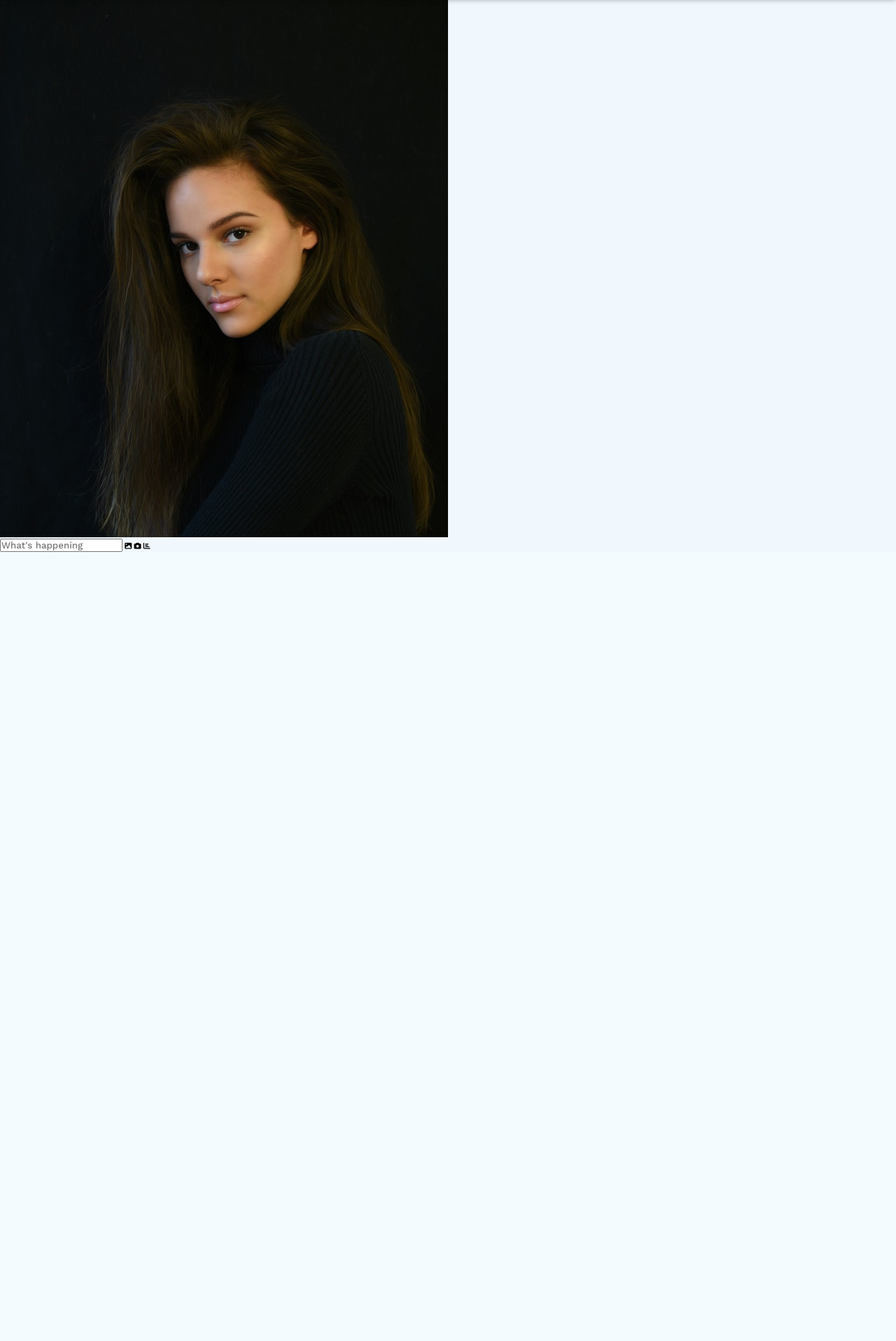
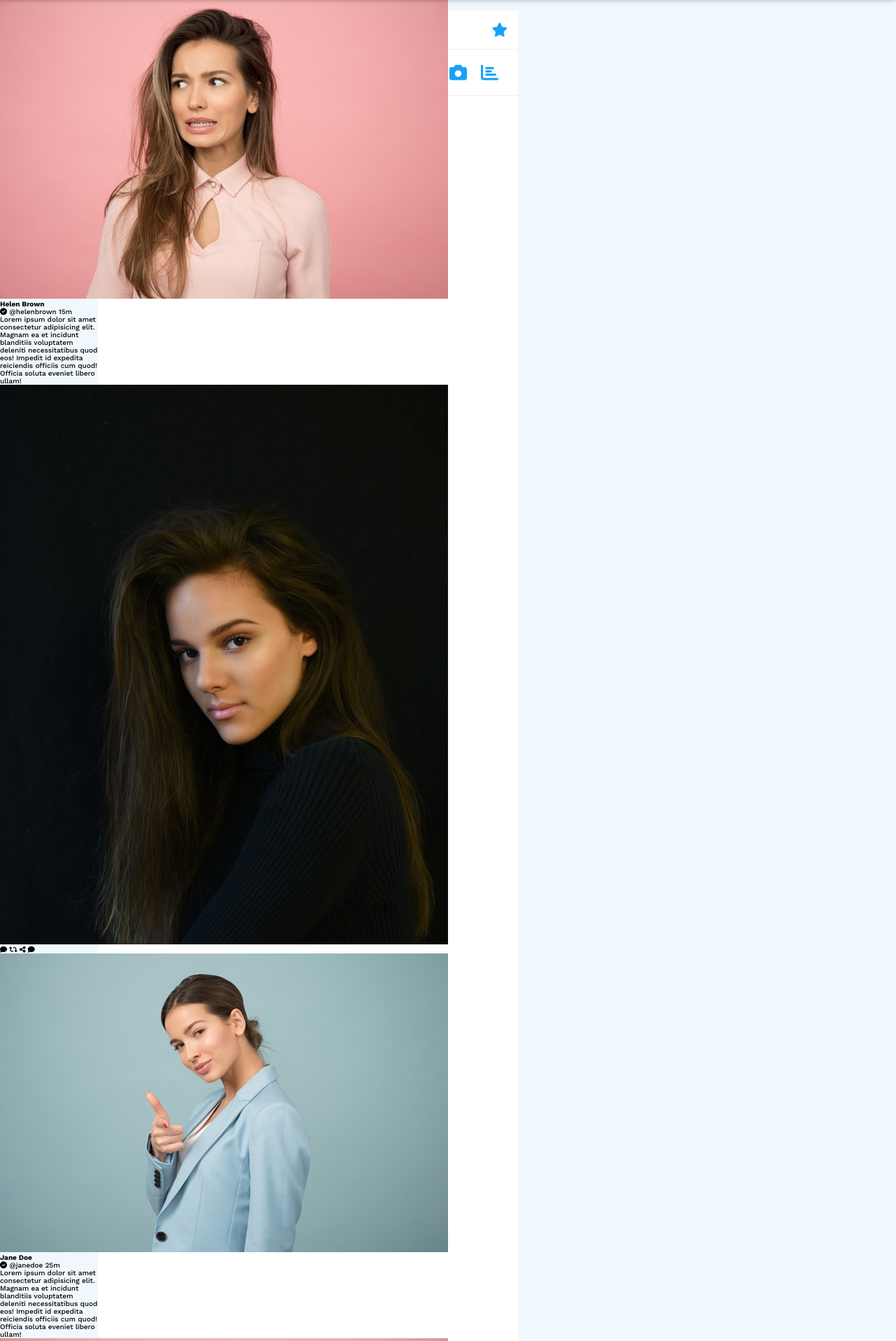
Before and after one commit to Chizaram-Igolo/twitter-clone, a PHP site: page /index.html in a window 1280 px wide. Shown: the part 65-1982 px from the top of the page at 70% size. Before the commit the page ends 854 px from the top, so only its background shows below. Run offline with PHP 8.4, Linux system fonts and the light colour scheme; some libraries are stand-ins or nearby versions.

Commit message:
🌱 Create posts section

```diff
--- a/index.html
+++ b/index.html
@@ -136,20 +136,149 @@
         </nav>
 
         <!-- feeds content -->
-        div
-        <div class="feeds-header" stype="padding-top:6.5rem">
+        <div class="feeds-content">
+            <div class="feeds-header">
                 <div class="header-top">
                     <h4>Home</h4>
                     <i class="fas fa-star"></i>
                 </div>
                 <div class="header-post">
                     <div class="header-img-wrapper">
-                    <img src="./images/user1.jpg" alt="">
+                        <img src="./images/user1.jpg" alt="" />
                     </div>
                     <input type="text" placeholder="What's happening" />
                     <i class="fas fa-image"></i>
                     <i class="fas fa-camera"></i>
                     <i class="fas fa-chart-bar"></i>
+                </div>
+            </div>
+
+            <div class="posts">
+                <div class="post">
+                    <div class="user-avatar">
+                        <img src="./images/user2.jpg" alt="">
+                    </div>
+                    <div class="post-content">
+                        <div class="post-user-info">
+                            <h4>Helen Brown</h4>
+                            <i class="fas fa-check-circle"></i>
+                            <span>@helenbrown 15m</span>
+                        </div>
+                        <p class="post-text">Lorem ipsum dolor sit amet consectetur adipisicing elit. Magnam ea et
+                            incidunt blanditiis voluptatem deleniti necessitatibus quod eos! Impedit id expedita
+                            reiciendis officiis cum quod! Officia soluta eveniet libero ullam!
+                        </p>
+                        <div class="post-img">
+                            <img src="./images/user1.jpg" alt="">
+                        </div>
+                        <div class="post-icons">
+                            <i class="fas fa-comment"></i>
+                            <i class="fas fa-retweet"></i>
+                            <i class="fas fa-share-alt"></i>
+                            <i class="fas fa-comment"></i>
+                        </div>
+                    </div>
+                </div>
+                <div class="post">
+                    <div class="user-avatar">
+                        <img src="./images/user3.jpg" alt="">
+                    </div>
+                    <div class="post-content">
+                        <div class="post-user-info">
+                            <h4>Jane Doe</h4>
+                            <i class="fas fa-check-circle"></i>
+                            <span>@janedoe 25m</span>
+                        </div>
+                        <p class="post-text">Lorem ipsum dolor sit amet consectetur adipisicing elit. Magnam ea et
+                            incidunt blanditiis voluptatem deleniti necessitatibus quod eos! Impedit id expedita
+                            reiciendis officiis cum quod! Officia soluta eveniet libero ullam!
+                        </p>
+                        <div class="post-img">
+                            <img src="./images/user2.jpg" alt="">
+                        </div>
+                        <div class="post-icons">
+                            <i class="fas fa-comment"></i>
+                            <i class="fas fa-retweet"></i>
+                            <i class="fas fa-share-alt"></i>
+                            <i class="fas fa-comment"></i>
+                        </div>
+                    </div>
+                </div>
+                <div class="post">
+                    <div class="user-avatar">
+                        <img src="./images/user4.jpg" alt="">
+                    </div>
+                    <div class="post-content">
+                        <div class="post-user-info">
+                            <h4>James Thompson</h4>
+                            <i class="fas fa-check-circle"></i>
+                            <span>@helenbrown 15m</span>
+                        </div>
+                        <p class="post-text">Lorem ipsum dolor sit amet consectetur adipisicing elit. Magnam ea et
+                            incidunt blanditiis voluptatem deleniti necessitatibus quod eos! Impedit id expedita
+                            reiciendis officiis cum quod! Officia soluta eveniet libero ullam!
+                        </p>
+                        <div class="post-img">
+                            <img src="./images/user1.jpg" alt="">
+                        </div>
+                        <div class="post-icons">
+                            <i class="fas fa-comment"></i>
+                            <i class="fas fa-retweet"></i>
+                            <i class="fas fa-share-alt"></i>
+                            <i class="fas fa-comment"></i>
+                        </div>
+                    </div>
+                </div>
+                <div class="post">
+                    <div class="user-avatar">
+                        <img src="./images/user5.jpg" alt="">
+                    </div>
+                    <div class="post-content">
+                        <div class="post-user-info">
+                            <h4>James Dias</h4>
+                            <i class="fas fa-check-circle"></i>
+                            <span>@helenbrown 15m</span>
+                        </div>
+                        <p class="post-text">Lorem ipsum dolor sit amet consectetur adipisicing elit. Magnam ea et
+                            incidunt blanditiis voluptatem deleniti necessitatibus quod eos! Impedit id expedita
+                            reiciendis officiis cum quod! Officia soluta eveniet libero ullam!
+                        </p>
+                        <div class="post-img">
+                            <img src="./images/user1.jpg" alt="">
+                        </div>
+                        <div class="post-icons">
+                            <i class="fas fa-comment"></i>
+                            <i class="fas fa-retweet"></i>
+                            <i class="fas fa-share-alt"></i>
+                            <i class="fas fa-comment"></i>
+                        </div>
+                    </div>
+                </div>
+                <div class="post">
+                    <div class="user-avatar">
+                        <img src="./images/user6.jpg" alt="">
+                    </div>
+                    <div class="post-content">
+                        <div class="post-user-info">
+                            <h4>Nick Johnson</h4>
+                            <i class="fas fa-check-circle"></i>
+                            <span>@helenbrown 1hr 37m</span>
+                        </div>
+                        <p class="post-text">Lorem ipsum dolor sit amet consectetur adipisicing elit. Magnam ea et
+                            incidunt blanditiis voluptatem deleniti necessitatibus quod eos! Impedit id expedita
+                            reiciendis officiis cum quod! Officia soluta eveniet libero ullam!
+                        </p>
+                        <div class="post-img">
+                            <img src="./images/user1.jpg" alt="">
+                        </div>
+                        <div class="post-icons">
+                            <i class="fas fa-comment"></i>
+                            <i class="fas fa-retweet"></i>
+                            <i class="fas fa-share-alt"></i>
+                            <i class="fas fa-comment"></i>
+                        </div>
+                    </div>
+                </div>
             </div>
         </div>
         <!-- end of feeds content -->
--- a/style.css
+++ b/style.css
@@ -445,4 +445,73 @@ body {
 }
 
 /* end of feeds nav */
+
+/* feeds content */
+.feeds-content {
+  display: grid;
+  grid-template-columns: minmax(5rem, 1fr) 60rem 40rem minmax(5rem, 1fr);
+  grid-template-rows: repeat(2, min-content);
+  padding-top: 6.5rem;
+}
+
+.feeds-header {
+  grid-column: 2 / 3;
+  grid-row: 1 / 2;
+  background-color: #fff;
+  margin-top: 1.5rem;
+}
+
+.header-top {
+  display: flex;
+  align-items: center;
+  justify-content: space-between;
+  border-bottom: 0.1rem solid #eee;
+  padding: 1.5rem;
+}
+
+.header-top h4 {
+  font-size: 2.2rem;
+}
+
+.header-top i {
+  font-size: 2rem;
+  color: #1aa1f5;
+}
+
+.header-post {
+  display: flex;
+  align-items: center;
+  padding: 1rem;
+  border-bottom: 0.1rem solid #eee;
+}
+
+.header-img-wrapper {
+  width: 4rem;
+  height: 4rem;
+  margin-right: 1.5rem;
+}
+
+.header-img-wrapper img {
+  width: 100%;
+  height: 100%;
+  object-fit: cover;
+  border-radius: 50%;
+}
+
+.header-post input {
+  width: 35rem;
+  height: 3rem;
+  border: 0.1rem solid #d6e1e9;
+  border-radius: 3rem;
+  background-color: #d6e1e9;
+  padding: 0.4rem 1.5rem;
+}
+
+.header-post i {
+  font-size: 2.5rem;
+  color: #1aa1f5;
+  margin: 1rem;
+}
+/* end of feeds content */
+
 /* end of feeds page */
```
Lines whose indentation alone changed are shown as unchanged.
